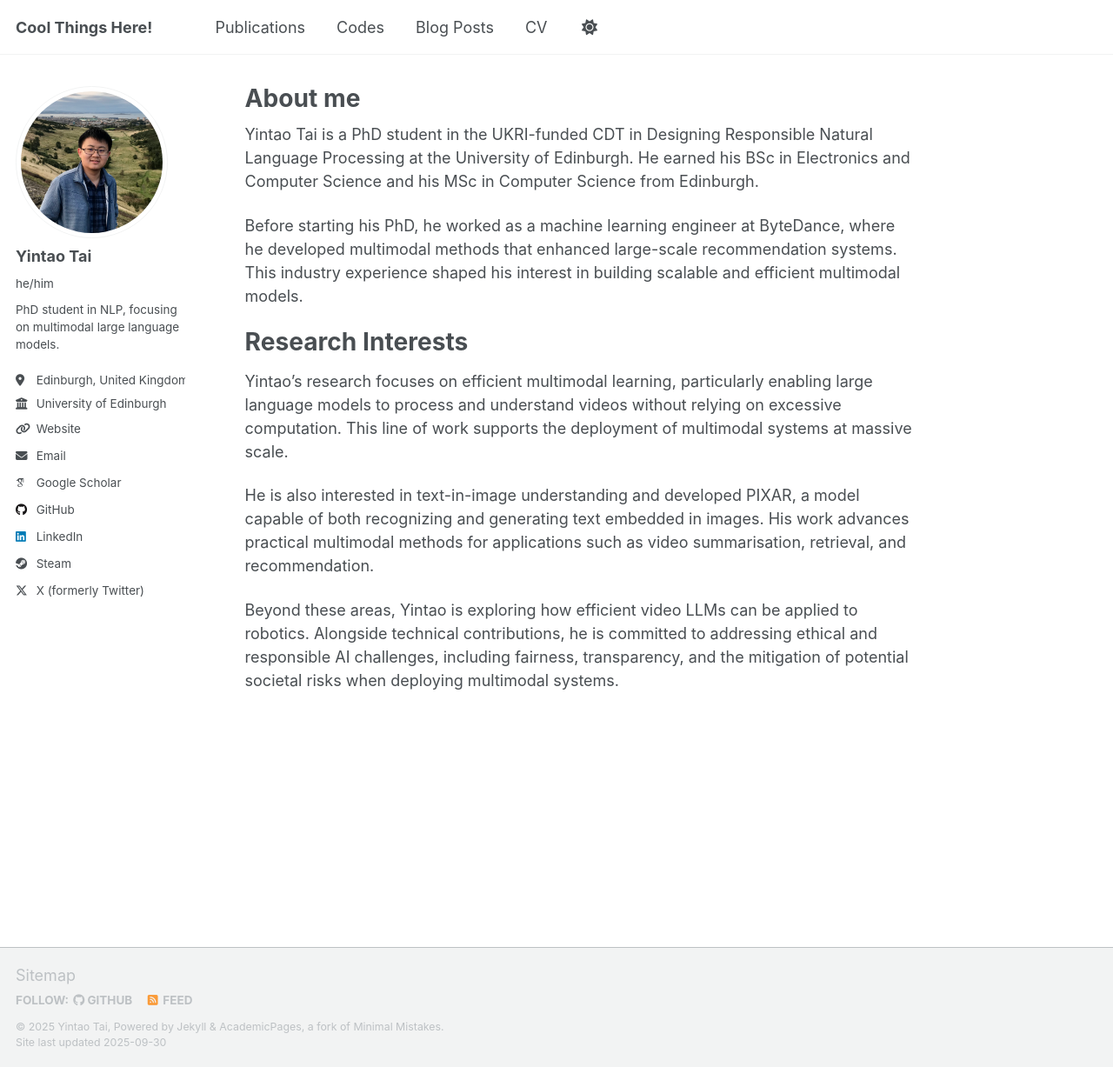
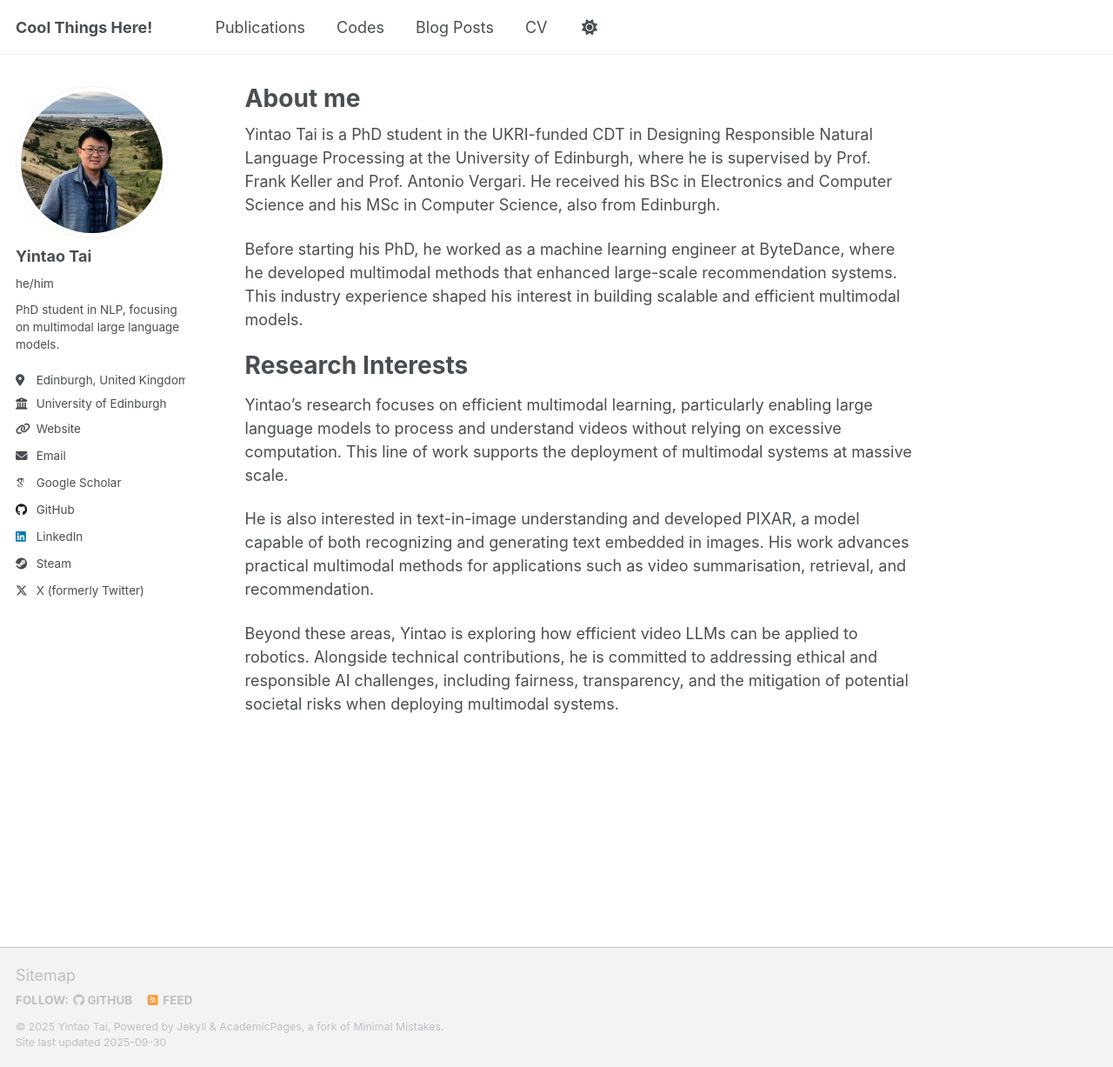
Before and after one commit to TYTTYTTYT/TYTTYTTYT.github.io, a Jekyll site: the page built from _pages/about.md, in a window 1280 px wide and 1227 px high. Shown: the whole window at 87% size. Built offline with Jekyll 4.4.1, drawn with Linux system fonts in a browser that asks for light colours; some web fonts are replaced; a script that is not in the unit is left out.

Commit message:
update about

```diff
--- a/_pages/about.md
+++ b/_pages/about.md
@@ -7,7 +7,7 @@ redirect_from:
   - /about.html
 ---
 
-Yintao Tai is a PhD student in the UKRI-funded CDT in Designing Responsible Natural Language Processing at the University of Edinburgh. He earned his BSc in Electronics and Computer Science and his MSc in Computer Science from Edinburgh.
+Yintao Tai is a PhD student in the UKRI-funded CDT in Designing Responsible Natural Language Processing at the University of Edinburgh, where he is supervised by Prof. Frank Keller and Prof. Antonio Vergari. He received his BSc in Electronics and Computer Science and his MSc in Computer Science, also from Edinburgh.
 
 Before starting his PhD, he worked as a machine learning engineer at ByteDance, where he developed multimodal methods that enhanced large-scale recommendation systems. This industry experience shaped his interest in building scalable and efficient multimodal models.
 
```
